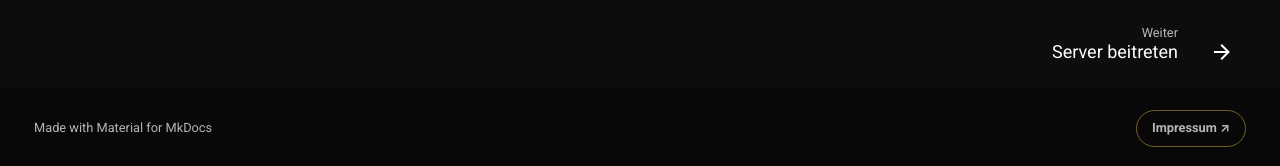
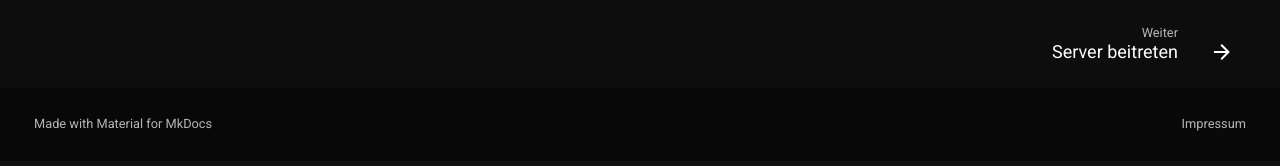
Before and after one commit to colin-studios/desmp-wiki, an MkDocs documentation site: the page built from docs/index.md, in a window 1280 px wide and 1400 px high, scrolled down 748 px. Shown: the part 1231-1397 px from the top of the window. Built offline with MkDocs 1.6.1 and Material for MkDocs 9.7.7, drawn with Linux system fonts in a browser that asks for light colours.

Commit message:
Make footer legal link subtle

```diff
--- a/docs/stylesheets/desmp-theme-v2.css
+++ b/docs/stylesheets/desmp-theme-v3.css
@@ -286,20 +286,17 @@ body {
 }
 
 .footer-legal {
-  border: 1px solid rgba(245, 197, 66, 0.45);
-  border-radius: 999px;
-  color: var(--desmp-gold-bright);
+  color: var(--md-default-fg-color--lighter);
   display: inline-block;
   flex: 0 0 auto;
-  font-weight: 700;
+  font-weight: 400;
   margin-left: auto;
-  padding: 0.35rem 0.75rem;
+  padding: 0.2rem 0;
   white-space: nowrap;
 }
 
 .footer-legal:hover {
-  background: rgba(245, 197, 66, 0.12);
-  color: #ffffff;
+  color: var(--desmp-gold);
 }
 
 @media screen and (max-width: 76.234375em) {
--- a/mkdocs.yml
+++ b/mkdocs.yml
@@ -22,9 +22,9 @@ theme:
     accent: yellow
 
 extra_css:
-  - stylesheets/desmp-theme-v2.css
+  - stylesheets/desmp-theme-v3.css
 
-copyright: '<span class="footer-credit">Made with <a href="https://squidfunk.github.io/mkdocs-material/">Material for MkDocs</a></span><a class="footer-legal" href="https://shop.tycoonia.net/spielbedingungen-rechtliches">Impressum ↗</a>'
+copyright: '<span class="footer-credit">Made with <a href="https://squidfunk.github.io/mkdocs-material/">Material for MkDocs</a></span><a class="footer-legal" href="https://shop.tycoonia.net/spielbedingungen-rechtliches">Impressum</a>'
 
 extra:
   generator: false
```
Also changed, not shown: site/404.html, site/befehle/index.html, site/erste-schritte/bedrock/index.html, site/erste-schritte/java/index.html, site/erste-schritte/konsole/index.html, site/erste-schritte/server-beitreten/index.html, site/faq/index.html, site/index.html, site/raenge/index.html, site/regeln/index.html, site/stylesheets/desmp-theme-v3.css, site/systeme/coins/index.html, site/systeme/doenerladen/index.html, site/systeme/farmbox/index.html, 4 more files.
